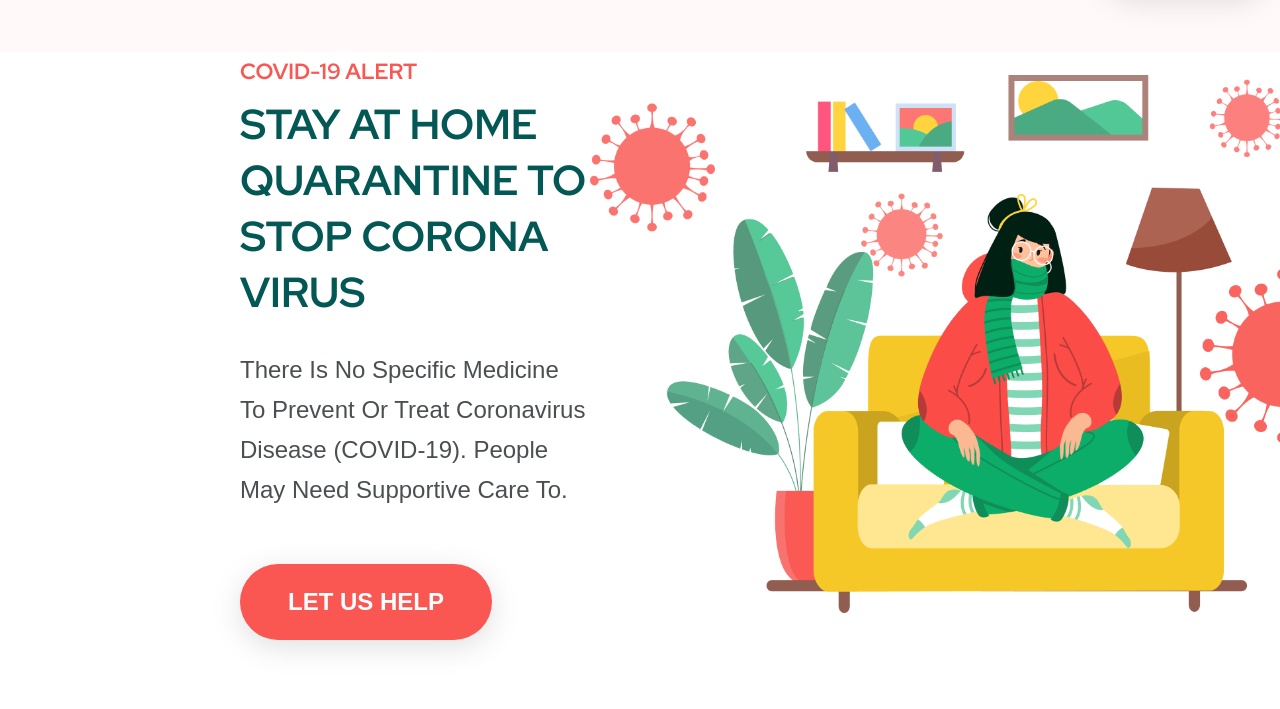
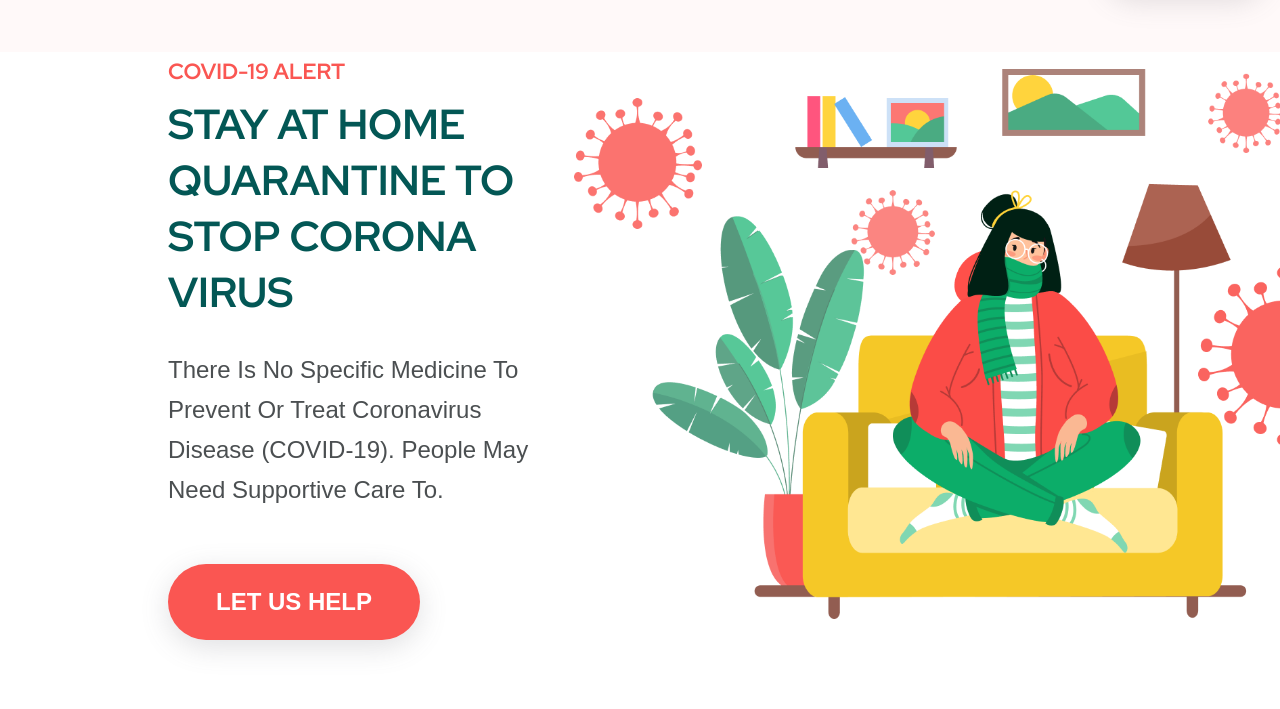
Before and after one commit to camgiangtranthi/covid19-page, a plain HTML site: page index.html in a window 1280 px wide. Shown: the part 91-800 px from the top of the page. Drawn offline with Linux system fonts and the light colour scheme.

Commit message:
Update main.css

```diff
--- a/css/main.css
+++ b/css/main.css
@@ -333,7 +333,7 @@ header {
         order: 1;
         text-align: initial;
         width: 60%;
-        padding: 0 0 0 240px;
+        padding: 0 0 0 168px;
     }
     .banner__detail {
         max-width: 800px;
```
